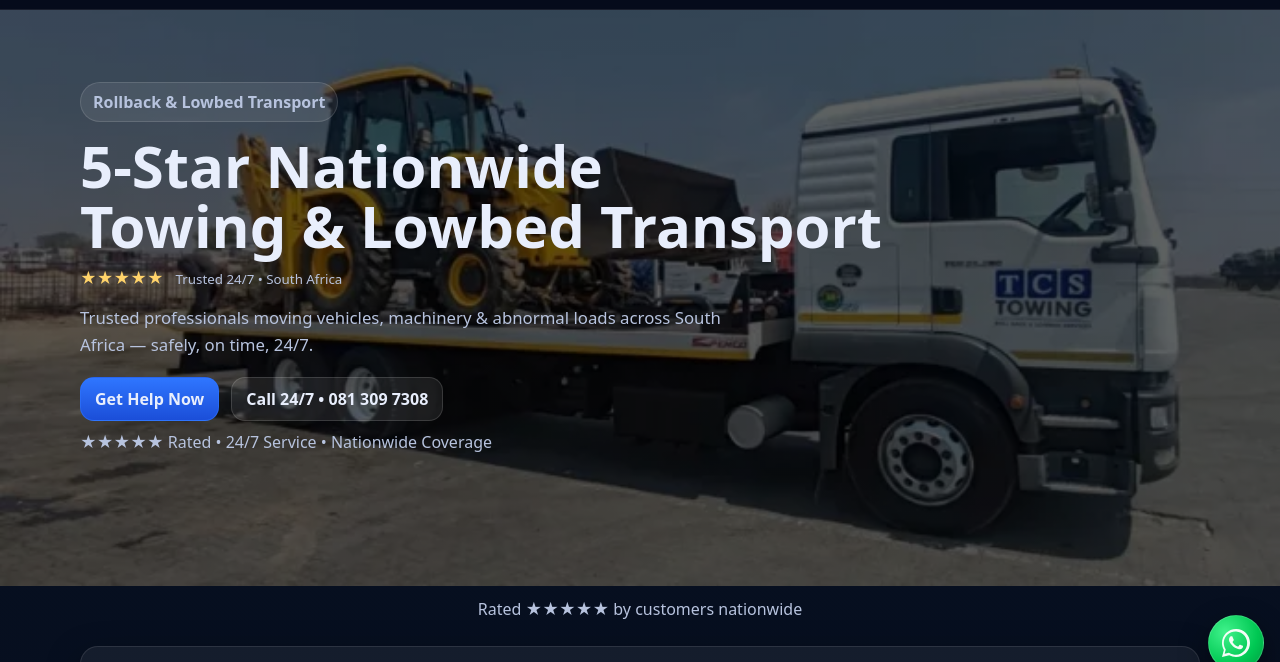
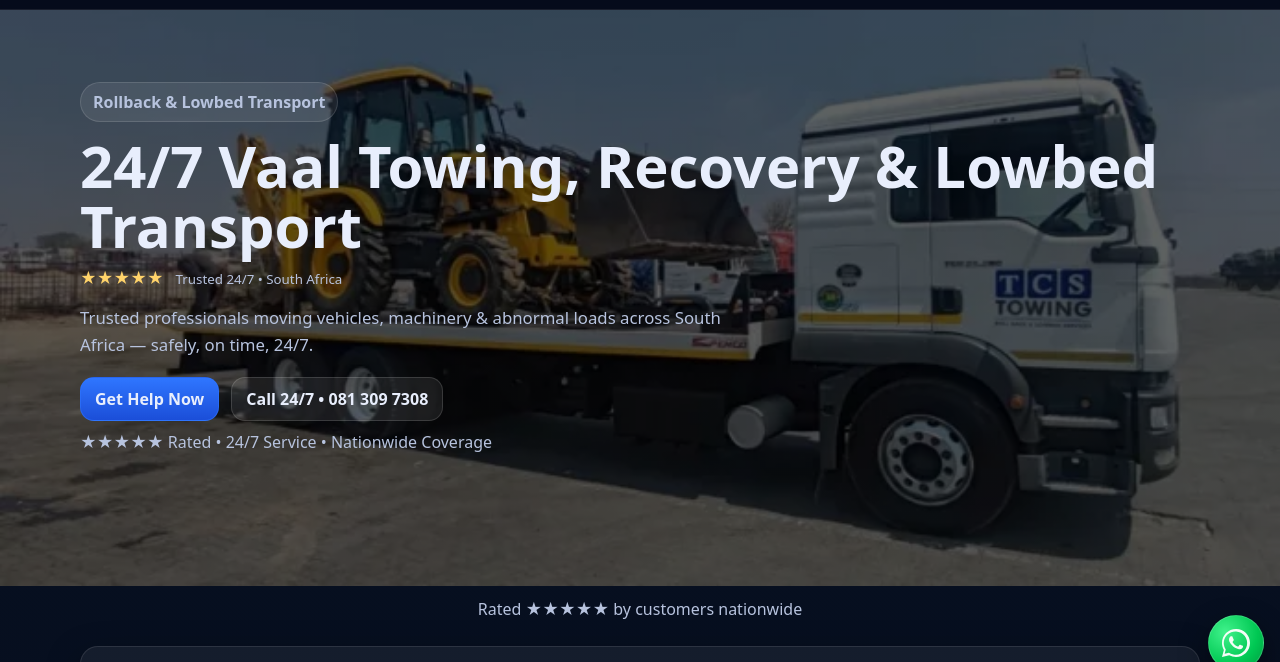
Before and after one commit to arltowing/tcstowing-web, a plain HTML site: page index.html in a window 1280 px wide. Shown: the part 113-775 px from the top of the page. Drawn offline with Linux system fonts and the light colour scheme.

Commit message:
Update index.html

```diff
--- a/index.html
+++ b/index.html
@@ -77,7 +77,7 @@
  <section class="hero hero-image" style="--hero-image-desktop:url(images/hero-desktop.webp);--hero-image-mobile:url(images/hero-mobile-4x5-load.webp);">
   <div class="hero-inner">
     <div class="hero-kicker">Rollback &amp; Lowbed Transport</div>
-    <h1>5‑Star Nationwide<br/>Towing &amp; Lowbed Transport</h1>
+  <h1>24/7 Vaal Towing, Recovery & Lowbed Transport</h1>
     <div class="stars" aria-label="Rated 5 out of 5">
       <span aria-hidden="true">★★★★★</span>
       <small>Trusted 24/7 • South Africa</small>
```
